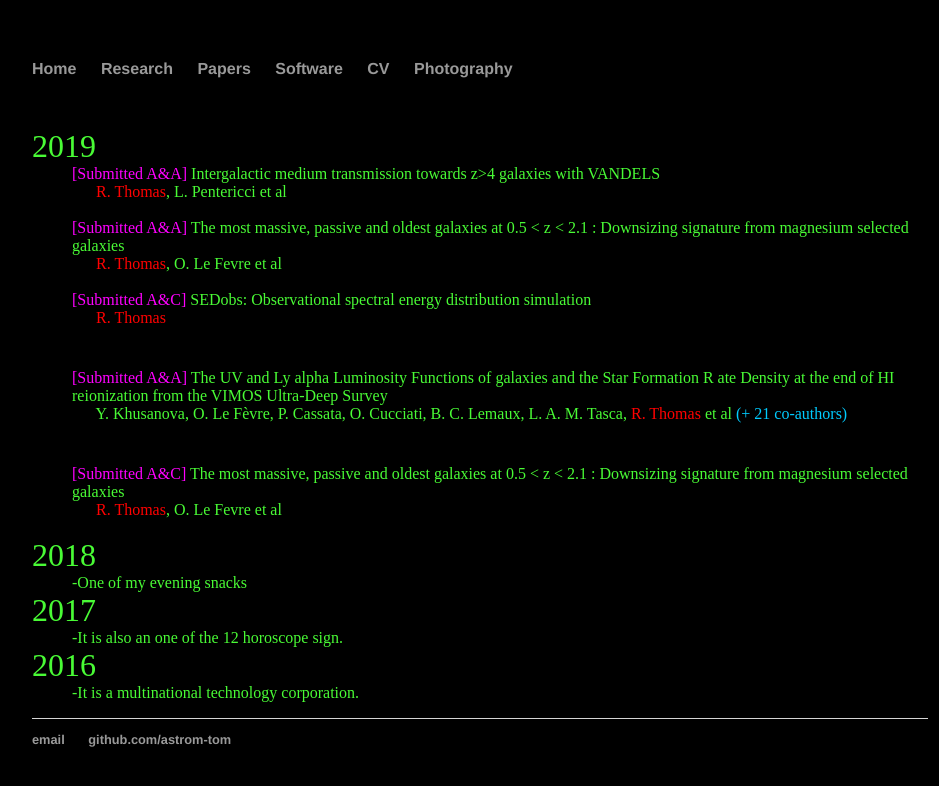
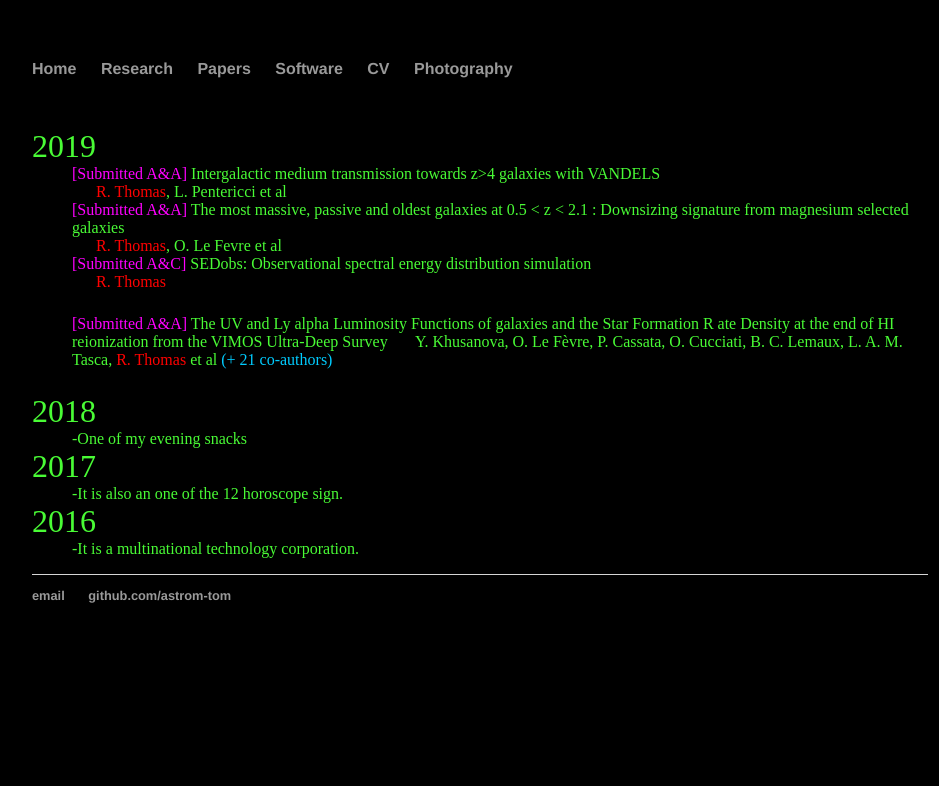
Before and after one commit to astrom-tom/astrom-tom.github.io, a Jekyll site: the page built from Papers/index.html, in a window 1280 px wide. Shown: the top 786 px of the page, without its empty margins (160-1099 px from the left). Built offline with Jekyll 4.4.1, drawn with Linux system fonts in a browser that asks for light colours.

Commit message:
Update index.html

```diff
--- a/Papers/index.html
+++ b/Papers/index.html
@@ -15,25 +15,21 @@ div.a {  text-indent: 150px;}
     </font>
    </dt>
   <dd> <span class='subm'>[Submitted A&A]</span> Intergalactic medium transmission towards z>4 galaxies with VANDELS<br>
-     &nbsp;&nbsp;&nbsp;&nbsp;&nbsp; <span class='me'>R. Thomas</span>, L. Pentericci et al </dd> <br>
+     &nbsp;&nbsp;&nbsp;&nbsp;&nbsp; <span class='me'>R. Thomas</span>, L. Pentericci et al </dd>
 
   <dd> <span class='subm'>[Submitted A&A]</span> The most massive, passive and oldest galaxies at 0.5 < z < 2.1 :
      Downsizing signature from magnesium selected galaxies <br>
-     &nbsp;&nbsp;&nbsp;&nbsp;&nbsp; <span class='me'>R. Thomas</span>, O. Le Fevre et al </dd>  <br>
+     &nbsp;&nbsp;&nbsp;&nbsp;&nbsp; <span class='me'>R. Thomas</span>, O. Le Fevre et al </dd>
 
   <dd> <span class='subm'>[Submitted A&C]</span> SEDobs: Observational spectral energy distribution simulation <br>
      &nbsp;&nbsp;&nbsp;&nbsp;&nbsp;  <span class='me'>R. Thomas</span></p>
-     </dd><br>
+     </dd>
 
   <dd> <span class='subm'>[Submitted A&A]</span> The UV and Ly alpha Luminosity Functions of galaxies and the Star Formation R
-     ate Density at the end of HI reionization from the VIMOS Ultra-Deep Survey <br>
+     ate Density at the end of HI reionization from the VIMOS Ultra-Deep Survey
      &nbsp;&nbsp;&nbsp;&nbsp;&nbsp; Y. Khusanova, O. Le Fèvre, P. Cassata, O. Cucciati, B. C. Lemaux, L. A. M. Tasca,
      <span class='me'>R. Thomas</span> et al <span class='cauthors'>(+ 21 co-authors)</span></p>
-     </dd><br>
-
-  <dd> <span class='subm'>[Submitted A&C]</span> The most massive, passive and oldest galaxies at 0.5 < z < 2.1 :
-     Downsizing signature from magnesium selected galaxies <br>
-     &nbsp;&nbsp;&nbsp;&nbsp;&nbsp; <span class='me'>R. Thomas</span>, O. Le Fevre et al </dd>  <br>
+     </dd>
 
   <dt style="color:rgb(73, 251, 53);">
   <font size="6">2018
```
